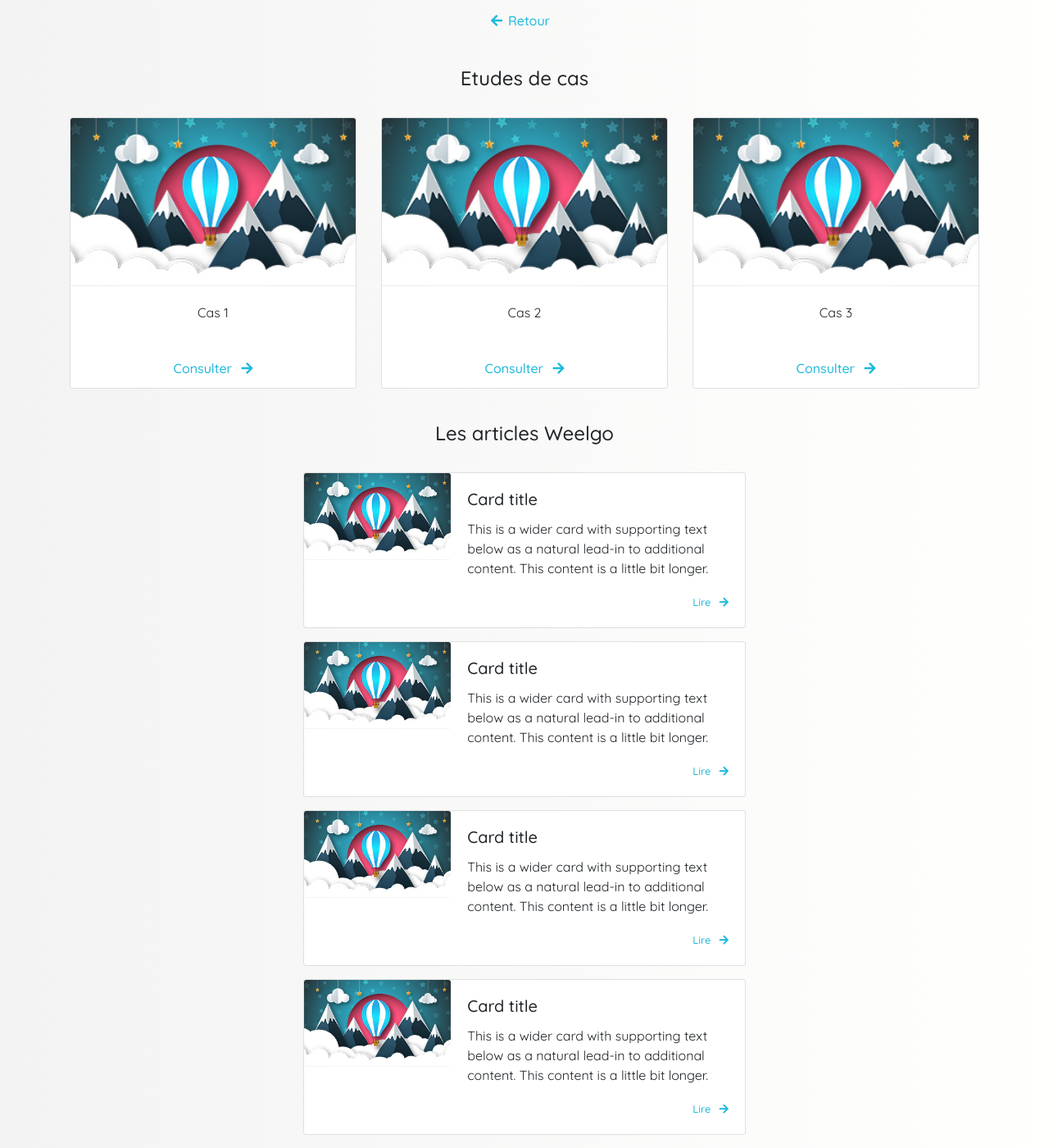
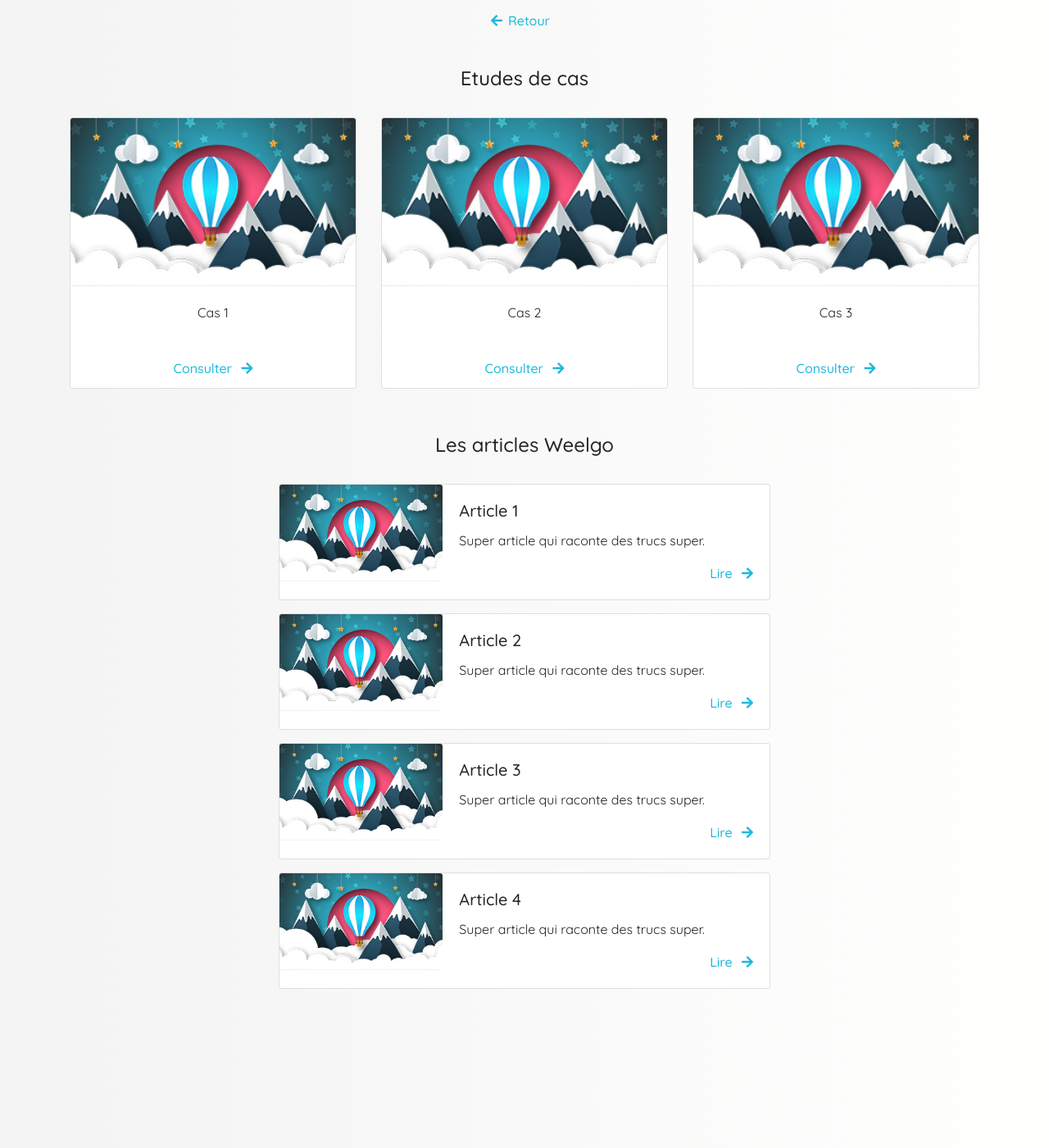
Before and after one commit to Weelgo/weelgo.github.io, a Jekyll site: the page built from fr/articles_et_etudes_de_cas/index.html, in a window 1280 px wide and 1400 px high, scrolled down 272 px. Shown: the whole window at 82% size. Built offline with Jekyll 4.4.1, drawn with Linux system fonts in a browser that asks for light colours; after the commit the page ends 1494 px from its top, so only the background shows below that.

Commit message:
Amélioration

```diff
--- a/_data/sitemap_fr.json
+++ b/_data/sitemap_fr.json
@@ -210,14 +210,14 @@
 		"articles": [
 			{
 				"name": "Article 1",
-				"description": "",
+				"description": "Super article qui raconte des trucs super.",
 				"path": "article_1",
 				"id": "klooiltege",
 				"image": "montain_297x176.jpg"
 			},
 			{
 				"name": "Article 2",
-				"description": "",
+				"description": "Super article qui raconte des trucs super.",
 				"path": "article_2",
 				"id": "rtgrth26i",
 				"image": "montain_297x176.jpg"
@@ -225,14 +225,14 @@
 			,
 			{
 				"name": "Article 3",
-				"description": "",
+				"description": "Super article qui raconte des trucs super.",
 				"path": "article_3",
 				"id": "rgeer34",
 				"image": "montain_297x176.jpg"
 			},
 			{
 				"name": "Article 4",
-				"description": "",
+				"description": "Super article qui raconte des trucs super.",
 				"path": "article_4",
 				"id": "tjyterg",
 				"image": "montain_297x176.jpg"
--- a/_layouts/article_index_fr.html
+++ b/_layouts/article_index_fr.html
@@ -23,7 +23,7 @@
 		</div>
 
 		<div class="lead text-center" style="font-weight: 500;margin-bottom: 30px;font-size: 1.5em;">Etudes de cas</div>
-		<div class="card-deck" style="margin-bottom: 36px;">
+		<div class="card-deck" style="margin-bottom: 50px;">
 		{% for card in currentData.studyCases %}
 				<div class="card text-center">
 				  {% if card.image != '' %}
@@ -43,19 +43,17 @@
 
 		{% for card in currentData.articles %}
 		<div class="row">
-			<div class="card mb-3" style="max-width: 540px;margin-left: auto;margin-right: auto;">
+			<div class="card mb-3" style="max-width: 600px;margin-left: auto;margin-right: auto;">
 				<div class="row no-gutters">
 					<div class="col-md-4">
 						<img src="img/{{ card.image }}" class="card-img">
 					</div>
 					<div class="col-md-8">
 						<div class="card-body">
-							<h5 class="card-title">Card title</h5>
-							<p class="card-text">This is a wider card with supporting
-								text below as a natural lead-in to additional content. This
-								content is a little bit longer.</p>
+							<h5 class="card-title">{{ card.name }}</h5>
+							<p class="card-text">{{ card.description }}</p>
 							<p class="card-text" style="text-align: right;">
-								<small class="text-muted"><a href="{{ card.path }}" class="stretched-link">Lire <i class="fas fa-arrow-right" style="margin-left: 7px;"></i></a></small>
+								<a href="{{ card.path }}" class="stretched-link">Lire <i class="fas fa-arrow-right" style="margin-left: 7px;"></i></a>
 							</p>
 						</div>
 					</div>
```
